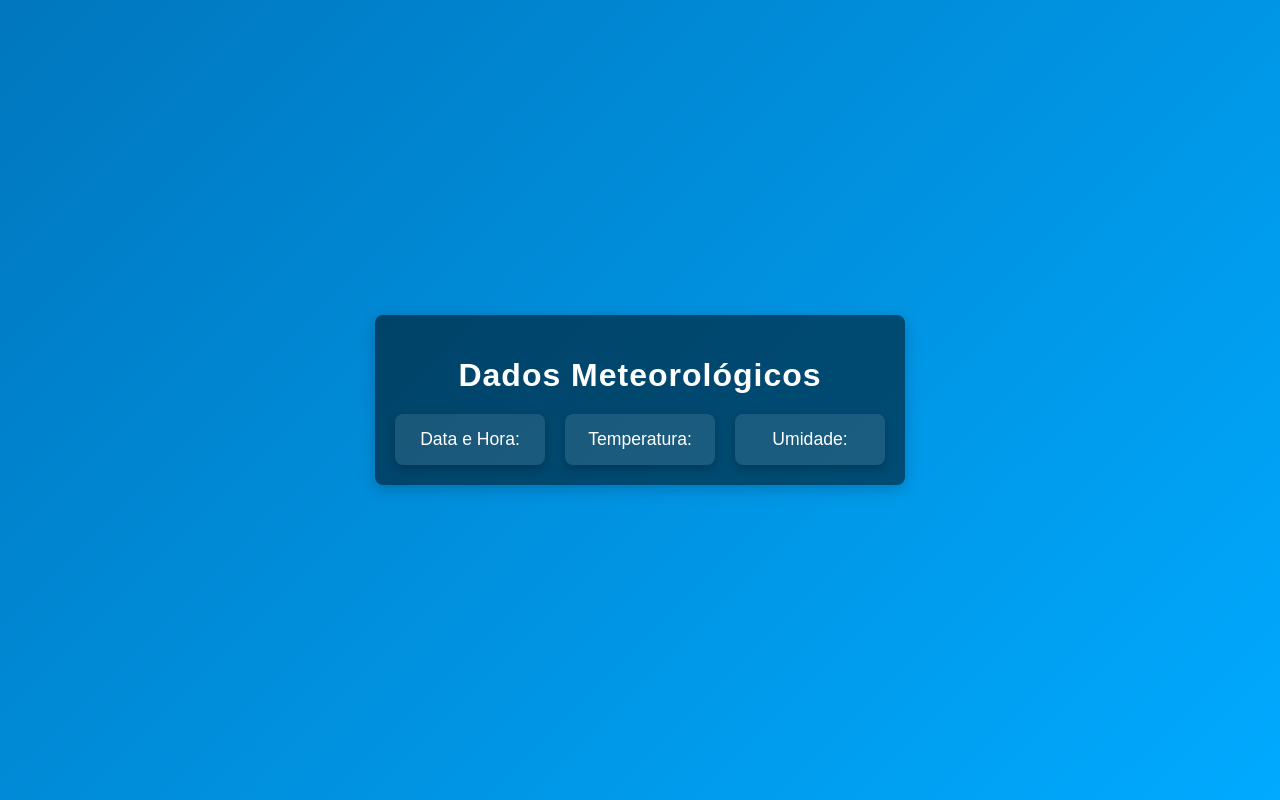
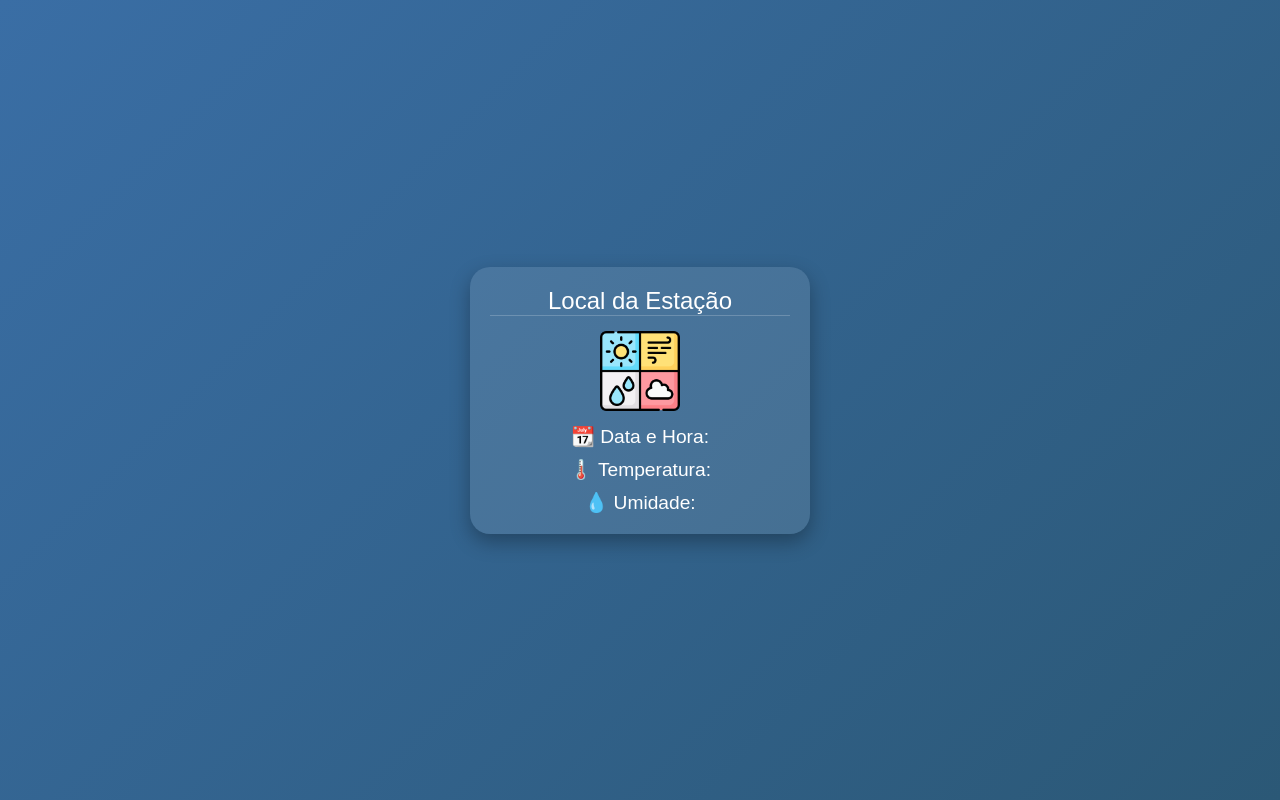
Before and after one commit to MatheusPontes27/EstacaoMeteorologica, a plain HTML site: page public/index.html in a window 1280 px wide. Drawn offline with Linux system fonts and the light colour scheme; no server answers.

Commit message:
FINAL UPDATE

```diff
--- a/public/index.html
+++ b/public/index.html
@@ -5,20 +5,22 @@
 <head>
     <meta charset="UTF-8">
     <meta name="viewport" content="width=device-width, initial-scale=1.0">
-    <title>Dados Meteorológicos</title>
+    <title>Estação Meteorológica</title>
     <link rel="stylesheet" href="./style.css">
 </head>
 <body>
-    <div class="container">
-        <h1>Dados Meteorológicos</h1>
-        <div class="data-container">
-            <div class="data-item" id="timestamp-container">
+    <div class="weather-widget">
+        <header class="widget-header">
+            <h2>Local da Estação</h2>
+        </header>
+        <div class="weather-main">
+            <div class="weather-icon">
+                <!-- Aqui você pode adicionar uma imagem de ícone do tempo -->
+                <img src="./meteorology_5903803.png" alt="Icone de Clima">
+            </div>
+            <div class="weather-info">
                 <p id="timestamp">Data e Hora:</p>
-            </div>
-            <div class="data-item" id="temperature-container">
                 <p id="temperature">Temperatura:</p>
-            </div>
-            <div class="data-item" id="humidity-container">
                 <p id="humidity">Umidade:</p>
             </div>
         </div>
--- a/public/style.css
+++ b/public/style.css
@@ -3,52 +3,73 @@
 /* styles.css */
 
 body {
-    background: linear-gradient(135deg, #0077be, #00aaff);
-    font-family: 'Arial', sans-serif;
-    color: #fff;
+    background: linear-gradient(135deg, #3a6ea5, #2b5876);
     display: flex;
     justify-content: center;
     align-items: center;
     height: 100vh;
     margin: 0;
+    font-family: 'Arial', sans-serif;
 }
 
-.container {
+.weather-widget {
+    background: rgba(255, 255, 255, 0.1);
+    border-radius: 20px;
+    padding: 20px;
+    width: 300px;
+    box-shadow: 0 8px 20px rgba(0, 0, 0, 0.3);
+    color: white;
     text-align: center;
-    padding: 20px;
-    border-radius: 8px;
-    box-shadow: 0 4px 15px rgba(0, 0, 0, 0.2);
-    background-color: rgba(0, 0, 0, 0.5);
 }
 
-h1 {
-    margin-bottom: 20px;
-    font-size: 2rem;
-    letter-spacing: 1px;
+.widget-header {
+    border-bottom: 1px solid rgba(255, 255, 255, 0.2);
+    margin-bottom: 15px;
 }
 
-.data-container {
-    display: flex;
-    gap: 20px;
-    justify-content: center;
+.widget-header h2 {
+    margin: 0;
+    font-size: 1.5rem;
+    font-weight: 400;
 }
 
-.data-item {
-    background-color: rgba(255, 255, 255, 0.1);
-    padding: 15px;
-    border-radius: 8px;
-    box-shadow: 0 4px 8px rgba(0, 0, 0, 0.2);
-    transition: transform 0.3s ease, background-color 0.3s ease;
-    text-align: center;
-    min-width: 120px;
+.weather-main {
+    display: flex;
+    flex-direction: column;
+    align-items: center;
 }
 
-.data-item p {
-    margin: 0;
-    font-size: 1.1rem;
+.weather-icon img {
+    width: 80px;
+    height: 80px;
+    margin-bottom: 10px;
 }
 
-.data-item:hover {
-    transform: translateY(-10px);
-    background-color: rgba(255, 255, 255, 0.2);
+.weather-info {
+    display: flex;
+    flex-direction: column;
+    gap: 10px;
 }
+
+.weather-info p {
+    margin: 0;
+    font-size: 1.2rem;
+    font-weight: 300;
+}
+
+.weather-info p#timestamp:before {
+    content: '📆 ';
+}
+
+.weather-info p#temperature:before {
+    content: '🌡️ ';
+}
+
+.weather-info p#humidity:before {
+    content: '💧 ';
+}
+
+.weather-info:hover {
+    transform: translateY(-5px);
+    transition: transform 0.3s ease;
+}
```
Also changed, not shown: public/meteorology_5903803.png (added).
